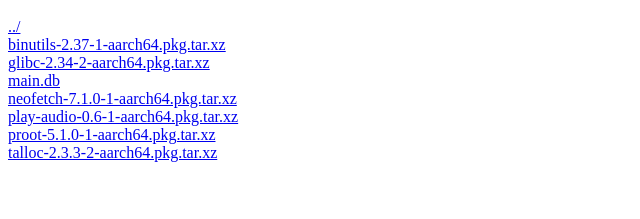
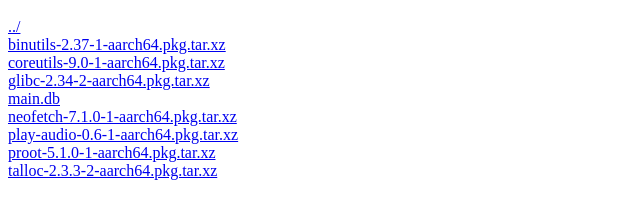
Before and after one commit to testitok/thercn.github.io, a plain HTML site: page aarch64/main/index.html in a window 1280 px wide. Shown: the part 57-276 px from the top of the page, without its empty margins (0-640 px from the left). Drawn offline with Linux system fonts and the light colour scheme.

Commit message:
添加coreutils

```diff
--- a/aarch64/main/index.html
+++ b/aarch64/main/index.html
@@ -9,11 +9,13 @@
   <a href="../index.html" id="v3">../</a>
   <br id="v5">
   <a href="binutils-2.37-1-aarch64.pkg.tar.xz" id="v4">binutils-2.37-1-aarch64.pkg.tar.xz</a>
+  <br id="v19">
+  <a href="coreutils-9.0-1-aarch64.pkg.tar.xz" id="v18">coreutils-9.0-1-aarch64.pkg.tar.xz</a>
   <br id="v7">
   <a href="glibc-2.34-2-aarch64.pkg.tar.xz" id="v6">glibc-2.34-2-aarch64.pkg.tar.xz</a>
   <br id="v8">
   <a href="main.db" id="v9">main.db</a>
-  <br>
+  <br id="v17">
   <a href="neofetch-7.1.0-1-aarch64.pkg.tar.xz" id="v16">neofetch-7.1.0-1-aarch64.pkg.tar.xz</a>
   <br id="v15">
   <a href="play-audio-0.6-1-aarch64.pkg.tar.xz" id="v14">play-audio-0.6-1-aarch64.pkg.tar.xz</a>
```
Also changed, not shown: 2 other files.
